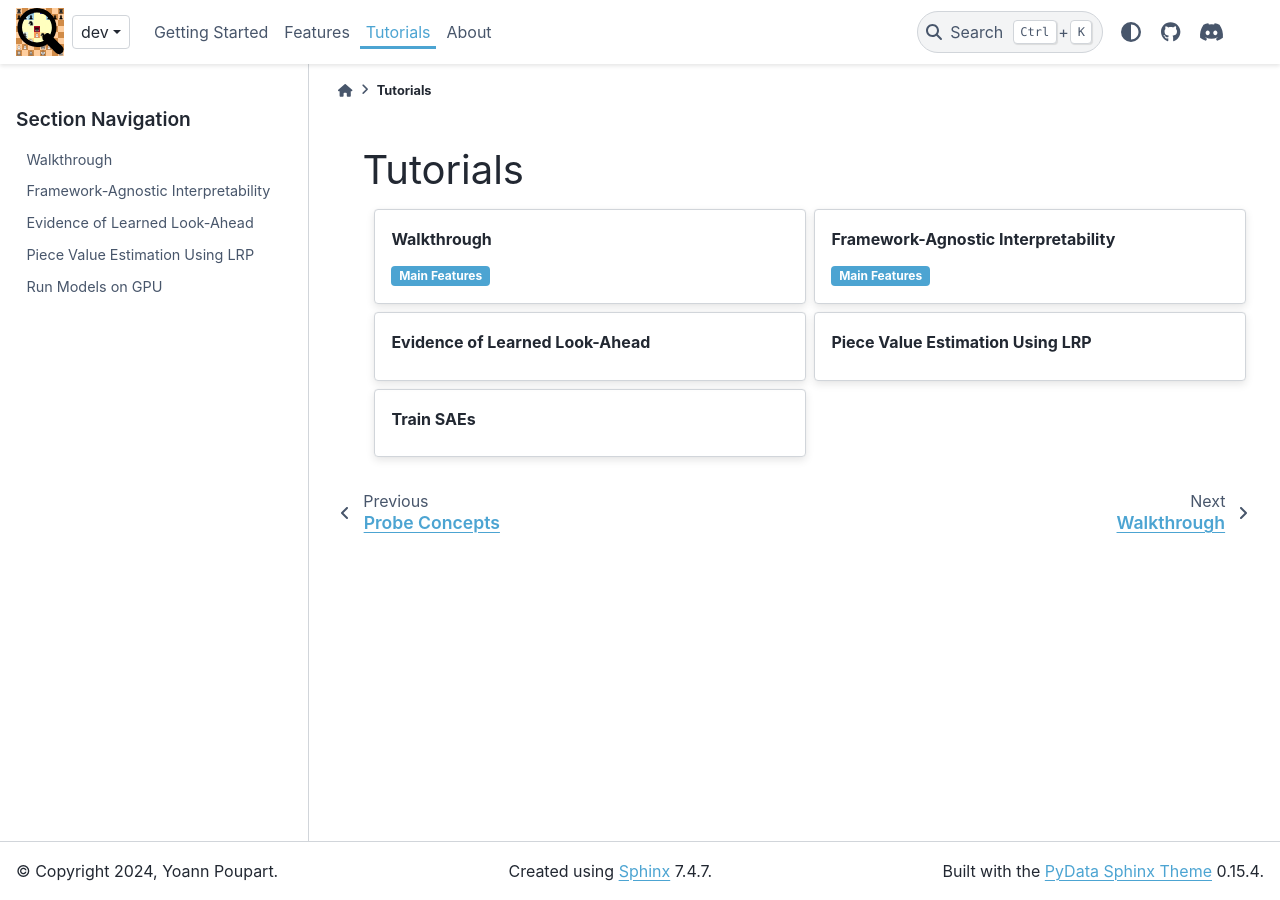
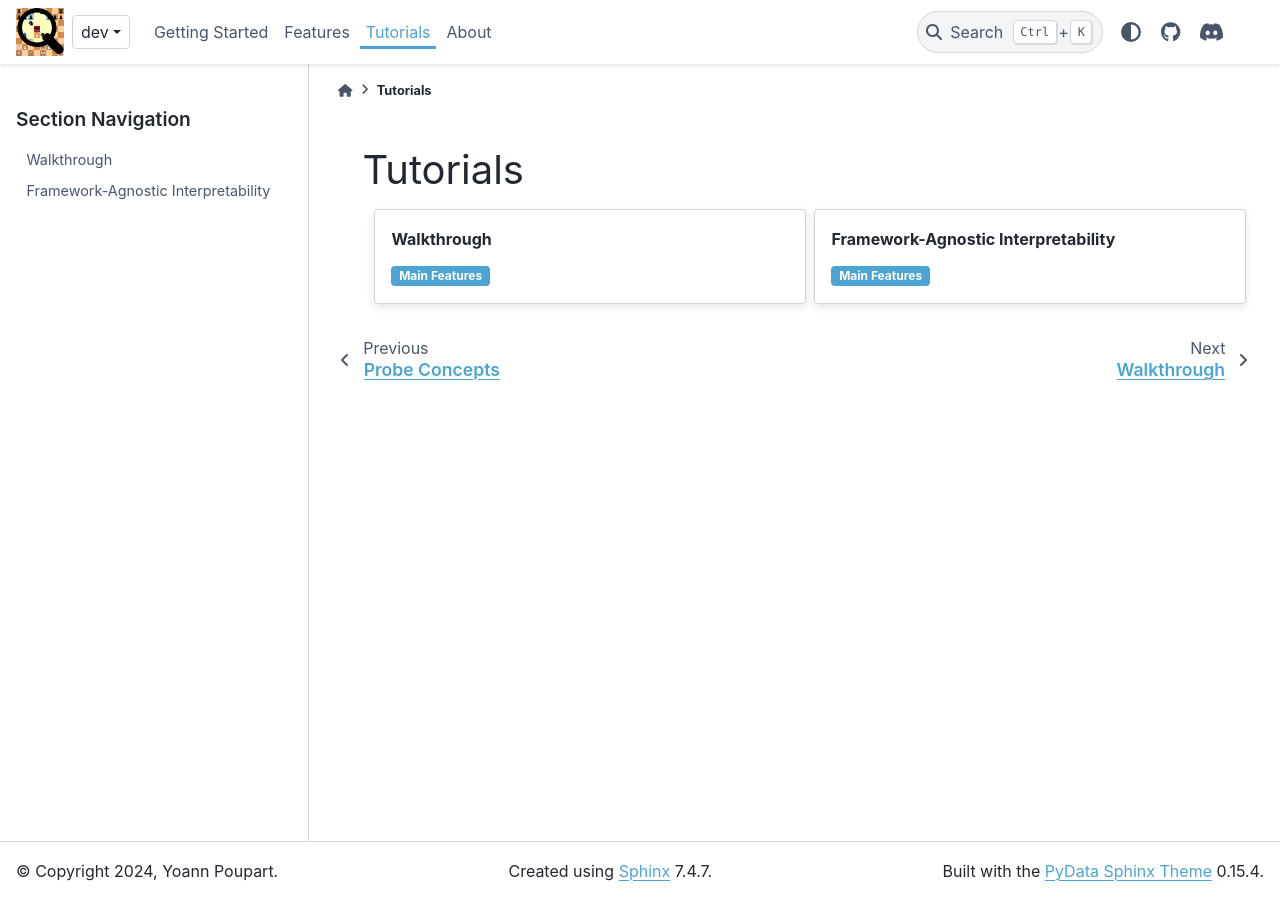
Before and after one commit to Xmaster6y/lczerolens, a Sphinx documentation site: the page built from docs/source/tutorials.rst, in a window 1280 px wide. Built offline with Sphinx 7.4.7 and the PyData theme 0.15.4, drawn with Linux system fonts in a browser that asks for light colours; pages that are not in the unit, such as notebooks, are missing from menus.

```diff
--- a/docs/source/tutorials.rst
+++ b/docs/source/tutorials.rst
@@ -14,21 +14,9 @@ Tutorials
 
       :bdg-primary:`Main Features`
 
-   .. grid-item-card:: Evidence of Learned Look-Ahead
-      :link: notebooks/tutorials/evidence-of-learned-look-ahead.ipynb
-
-   .. grid-item-card:: Piece Value Estimation Using LRP
-      :link: notebooks/tutorials/piece-value-estimation-using-lrp.ipynb
-
-   .. grid-item-card:: Train SAEs
-      :link: notebooks/tutorials/train-saes.ipynb
-
 .. toctree::
    :hidden:
    :maxdepth: 2
 
    notebooks/walkthrough.ipynb
    notebooks/tutorials/framework-agnostic-interpretability.ipynb
-   notebooks/tutorials/evidence-of-learned-look-ahead.ipynb
-   notebooks/tutorials/piece-value-estimation-using-lrp.ipynb
-   notebooks/tutorials/train-saes.ipynb
--- a/pyproject.toml
+++ b/pyproject.toml
@@ -96,7 +96,7 @@ build-backend = "setuptools.build_meta"
 default-groups = ["dev", "demo", "docs", "scripts"]
 
 [tool.uv.sources]
-tdhook = { git = "https://github.com/Xmaster6y/tdhook", rev = "c6a4954f97e45b0e159fb305d061835c0b84171d" }
+tdhook = { git = "https://github.com/Xmaster6y/tdhook", rev = "resolve" }
 
 [tool.ruff]
 line-length = 119
```
Also changed, not shown: README.md (+3 -3 lines), docs/source/notebooks/features/visualise-heatmaps.ipynb, 1 other file.
